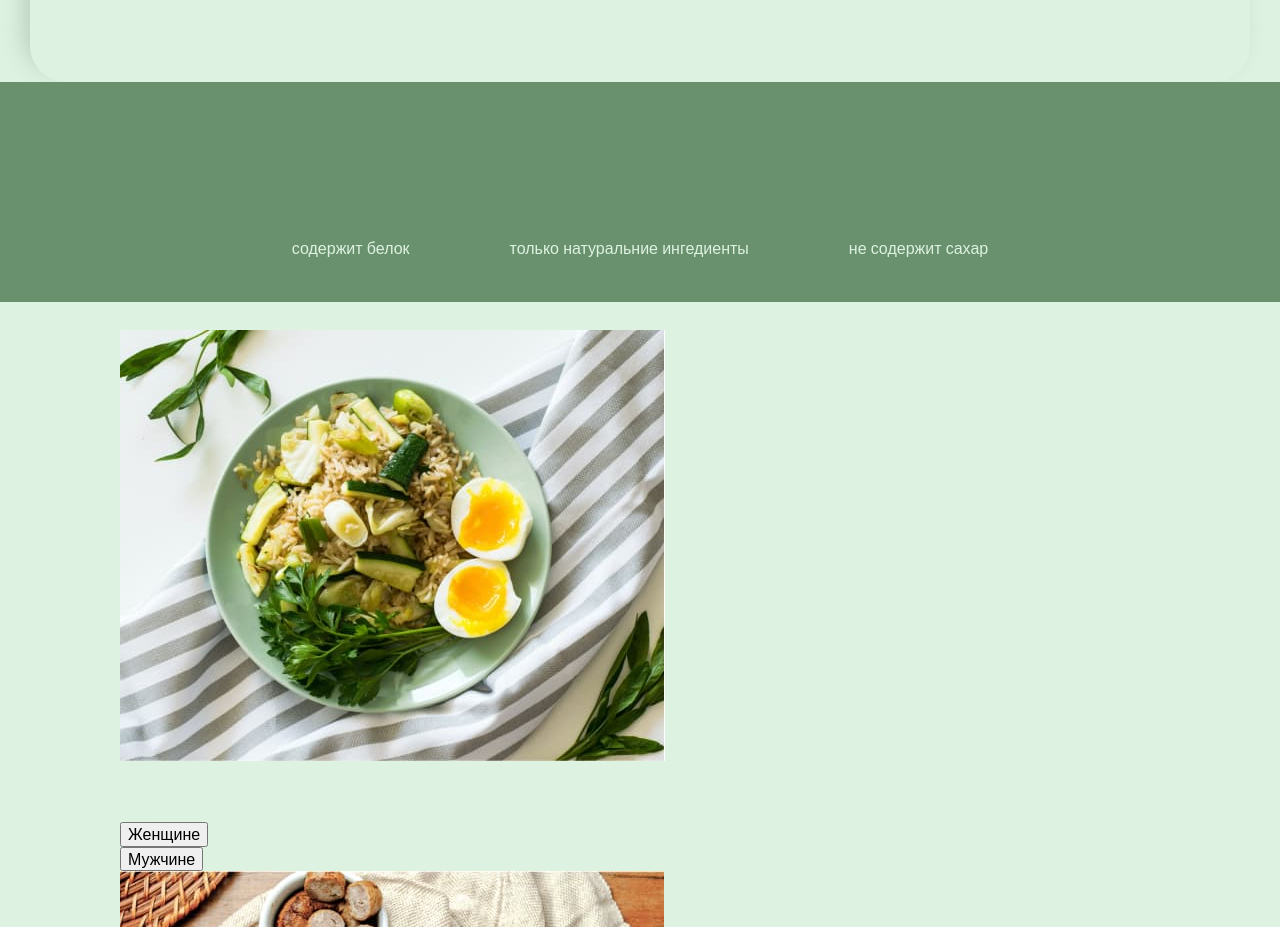
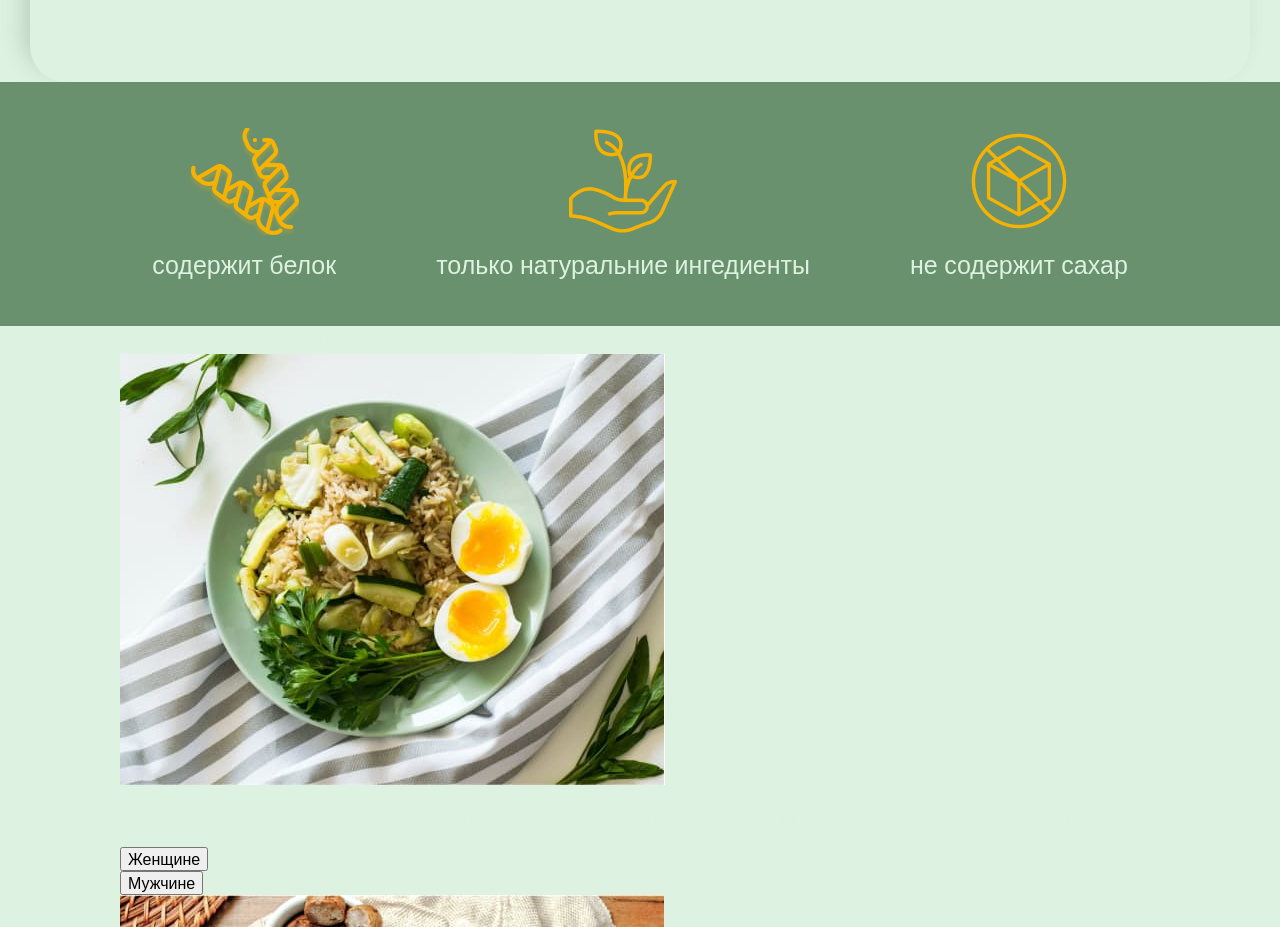
Before and after one commit to CheekyGeroin/food, a plain HTML site: page index.html in a window 1280 px wide. Shown: the part 1804-2731 px from the top of the page. Drawn offline with nearby package versions, Linux system fonts and the light colour scheme.

Commit message:
сделал секцию преимущества

```diff
--- a/index.html
+++ b/index.html
@@ -141,21 +141,27 @@
           <h2 class="advantages__title hidden">Преимущества</h2>
           <ul class="advantages__list">
             <li class="advantages__item">
-              <svg class="advantages__icon" width="108" height="108">
-                <use href="./images/icons.svg#spagetti"></use>
-              </svg>
+              <div class="advantages__container">
+                <img class="advantages__icon" src="./images/advantages/spagetti-90w.png" alt="спагетти"
+                  srcset="./images/advantages/spagetti-90w.png 90w, ./images/advantages/spagetti-108w.png 108w, ./images/advantages/spagetti-180w.png 180w, ./images/advantages/spagetti-216w.png 216w"
+                  sizes="(min-width:1200px) 108px, (min-width:768px) 108px, (min-width:480px) 90px, 100vw">
+              </div>
               <p class="advantages__text">содержит белок</p>
             </li>
             <li class="advantages__item">
-              <svg class="advantages__icon" width="108" height="108">
-                <use href="./images/icons.svg#hand"></use>
-              </svg>
+              <div class="advantages__container">
+                <img class="advantages__icon" src="./images/advantages/hand-90w.png" alt="рука"
+                  srcset="./images/advantages/hand-90w.png 90w, ./images/advantages/hand-108w.png 108w, ./images/advantages/hand-180w.png 180w, ./images/advantages/hand-216w.png 216w"
+                  sizes="(min-width:1200px) 108px, (min-width:768px) 108px, (min-width:480px) 90px, 100vw">
+              </div>
               <p class="advantages__text">только натуральние ингедиенты</p>
             </li>
             <li class="advantages__item">
-              <svg class="advantages__icon" width="108" height="108">
-                <use href="./images/icons.svg"></use>
-              </svg>
+              <div class="advantages__container">
+                <img class="advantages__icon" src="./images/advantages/box-90w.png" alt="коробка"
+                  srcset="./images/advantages/box-90w.png 90w, ./images/advantages/box-108w.png 108w, ./images/advantages/box-180w.png 180w, ./images/advantages/box-216w.png 216w"
+                  sizes="(min-width:1200px) 108px, (min-width:768px) 108px, (min-width:480px) 90px, 100vw">
+              </div>
               <p class="advantages__text">не содержит сахар</p>
             </li>
           </ul>
--- a/sass/_advantages.scss
+++ b/sass/_advantages.scss
@@ -32,3 +32,16 @@
         }
     }
 }
+.advantages__container{
+    display: flex;
+        align-items: center;
+        justify-content: center;
+    @media screen and (min-width:$desktop) {
+            margin-bottom: 12px;
+        }
+}
+
+.advantages__text{
+    font-size: 25px;
+    line-height: 1.36;
+}
```
Also changed, not shown: css/main.css, css/main.min.css, images/advantages/box-108w.png (added), images/advantages/box-180w.png (added), images/advantages/box-216w.png (added), images/advantages/box-90w.png (added), images/advantages/hand-108w.png (added), images/advantages/hand-180w.png (added), images/advantages/hand-216w.png (added), images/advantages/hand-90w.png (added), images/advantages/spagetti-108w.png (added), images/advantages/spagetti-180w.png (added), images/advantages/spagetti-216w.png (added), images/advantages/spagetti-90w.png (added), 2 other files.
